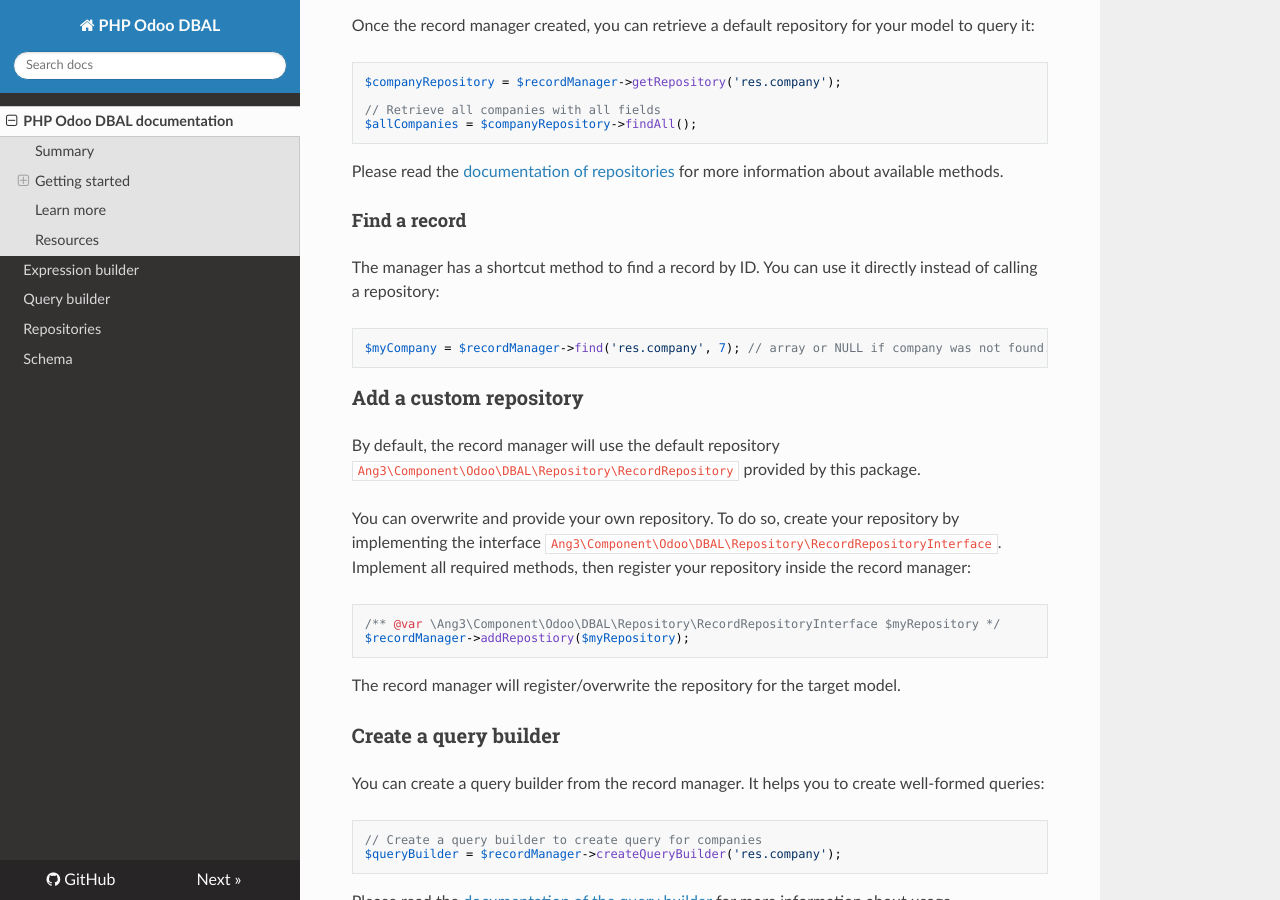
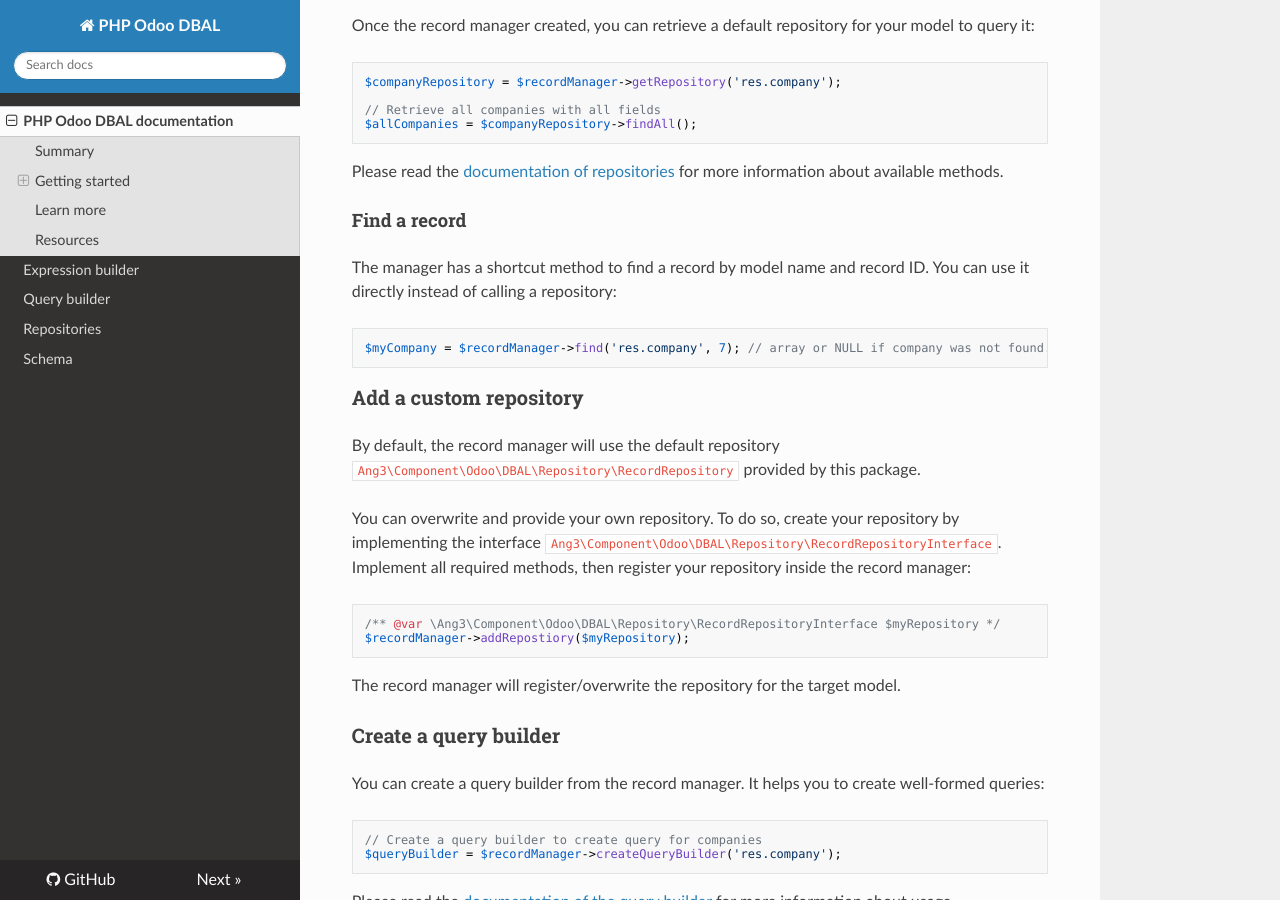
Before and after one commit to Ang3/php-odoo-dbal, an MkDocs documentation site: the page built from docs/index.md, in a window 1280 px wide and 900 px high, scrolled down 684 px. Built offline with MkDocs 1.6.1, drawn with Linux system fonts in a browser that asks for light colours; nearby versions of some CDN libraries.

Commit message:
Update index.md

````diff
--- a/docs/index.md
+++ b/docs/index.md
@@ -41,7 +41,8 @@ Please read the [documentation of repositories](./repositories.md) for more info
 
 #### Find a record
 
-The manager has a shortcut method to find a record by ID. You can use it directly instead of calling a repository:
+The manager has a shortcut method to find a record by model name and record ID.
+You can use it directly instead of calling a repository:
 
 ```php
 $myCompany = $recordManager->find('res.company', 7); // array or NULL if company was not found.
````
